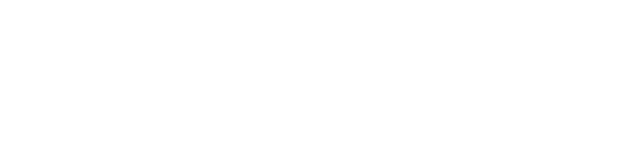
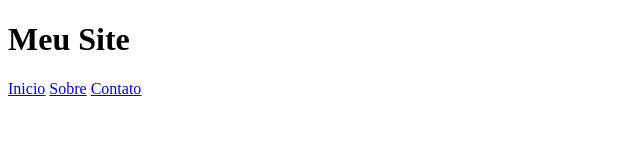
Before and after one commit to luisanovelli/projeto_git_html, a plain HTML site: page index.html in a window 1280 px wide. Shown: the whole page, without its empty margins (0-640 px from the left). Drawn offline with Linux system fonts and the light colour scheme.

Commit message:
Criação do cabeçalho inicial

```diff
--- a/index.html
+++ b/index.html
@@ -6,6 +6,12 @@
     <title>Página Inicial</title>
 </head>
 <body>
+    <header>
+        <h1>Meu Site</h1>
+        <a href="#">Inicio</a>
+        <a href="#">Sobre</a>
+        <a href="#">Contato</a>
+    </header>
 
 </body>
 </html>
```
